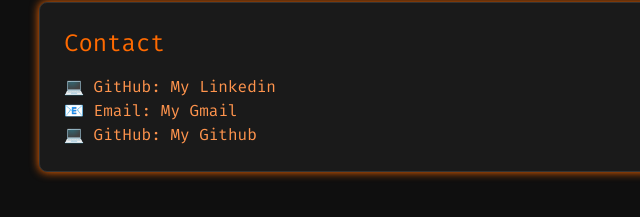
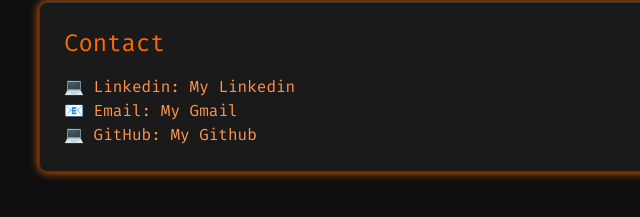
Before and after one commit to Artin-khodayari/Artin-khodayari.github.io, a plain HTML site: page index.html in a window 1280 px wide. Shown: the part 1280-1497 px from the top of the page, 217-857 px from the left. Drawn offline with nearby package versions, Linux system fonts and the light colour scheme.

Commit message:
SHIT! I had written "Github" instead of "Linkedin"

```diff
--- a/index.html
+++ b/index.html
@@ -106,7 +106,7 @@
   <!-- Contact Panel -->
   <div class="max-w-3xl mx-auto bg-artin-panel border border-artin-border rounded-lg p-6 shadow-glow mb-12">
     <h2 class="text-2xl text-artin-orange mb-4">Contact</h2>
-    <p class="text-artin-orangeLight">💻 GitHub: <a href="https://www.linkedin.com/in/artin-khodayari/" class="hover:underline">My Linkedin</a></p>
+    <p class="text-artin-orangeLight">💻 Linkedin: <a href="https://www.linkedin.com/in/artin-khodayari/" class="hover:underline">My Linkedin</a></p>
     <p class="text-artin-orangeLight">📧 Email: <a href="mailto:Artinkhodayari2010@gmail.com" class="hover:underline">My Gmail</a></p>
     <p class="text-artin-orangeLight">💻 GitHub: <a href="https://github.com/artin-khodayari" class="hover:underline">My Github</a></p>
   </div>
```
